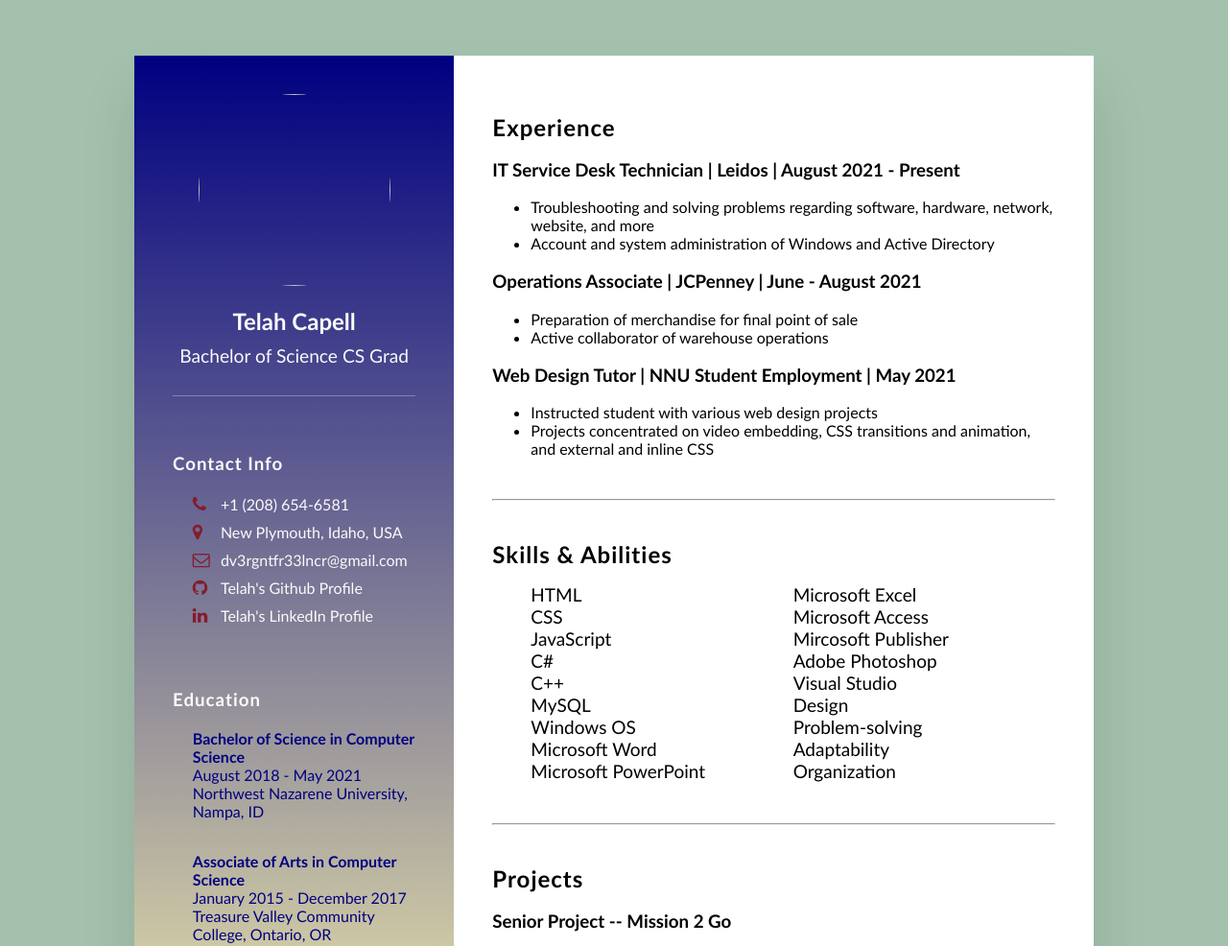
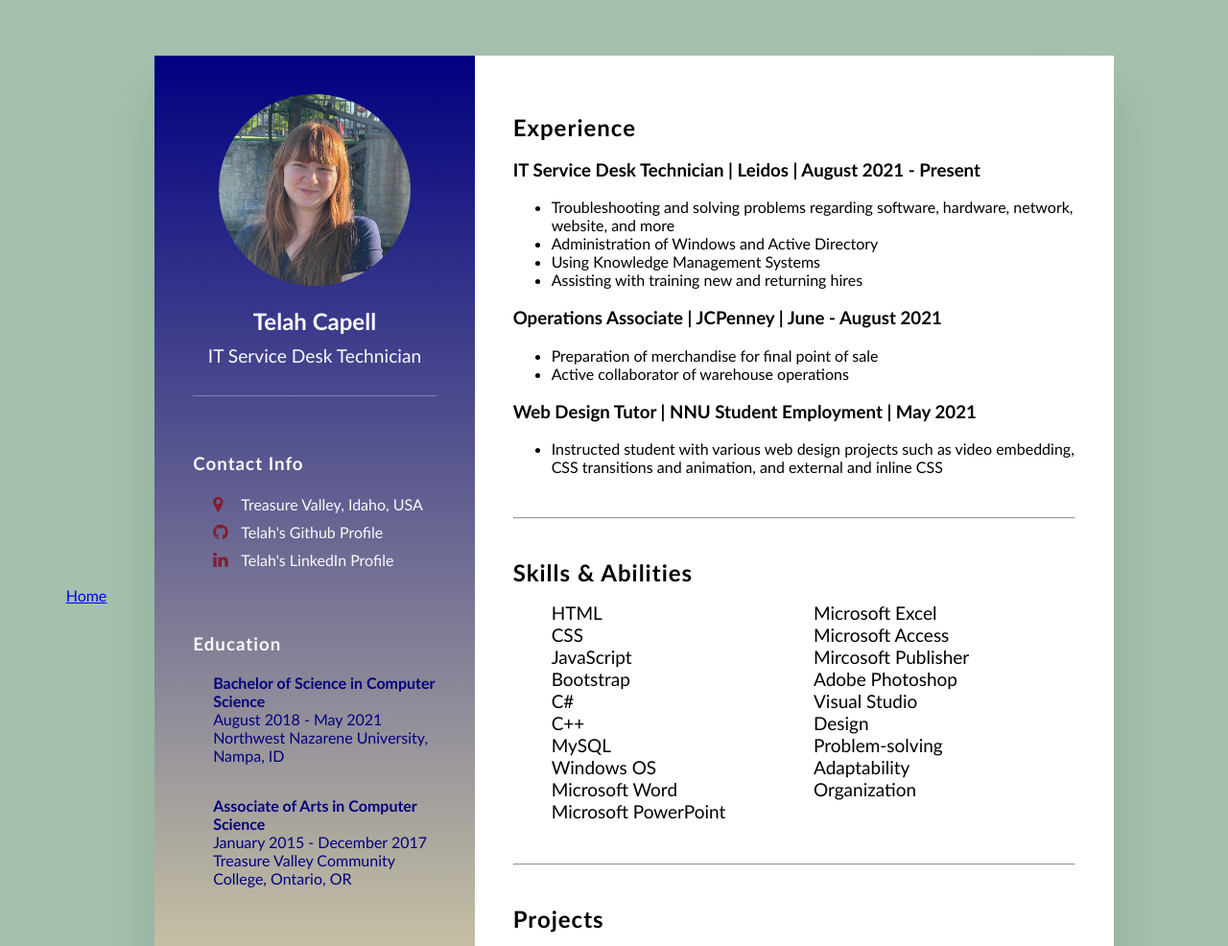
Before and after one commit to dv3rgntfr33lncr/Telah-portfolio, a plain HTML site: page other projects/Telah Capell-Resume.html in a window 1280 px wide. Shown: the top 986 px of the page at 96% size. Drawn offline with Linux system fonts and the light colour scheme.

Commit message:
Update Telah Capell-Resume.html

```diff
--- a/other projects/Telah Capell-Resume.html
+++ b/other projects/Telah Capell-Resume.html
@@ -12,29 +12,26 @@
 </head>
 <body>
 
+    <nav class="originalnav">
+        <!--Navigation bar-->
+        <a href="../index.html">Home</a>
+    </nav>
+
     <div class="container">
         <div class="leftSide">
             <div class="profileText">
                 <div class="imgBox">
-                    <img src="../Images/telah.jpg" />
+                    <img src="../Images/profile pic.jpg" />
                 </div>
-                <h2>Telah Capell<br /><span>Bachelor of Science CS Grad</span></h2>
+                <h2>Telah Capell<br /><span>IT Service Desk Technician</span></h2>
             </div>
 
             <div class="contactInfo">
                 <h3 class="title">Contact Info</h3>
                 <ul>
                     <li>
-                        <span class="icon"><i class="fa fa-phone" aria-hidden="true"></i></span>
-                        <span class="text">+1 (208) 654-6581</span>
-                    </li>
-                    <li>
                         <span class="icon"><i class="fa fa-map-marker" aria-hidden="true"></i></span>
-                        <span class="text">New Plymouth, Idaho, USA</span>
-                    </li>
-                    <li>
-                        <span class="icon"><i class="fa fa-envelope-o" aria-hidden="true"></i></span>
-                        <span class="text">dv3rgntfr33lncr@gmail.com</span>
+                        <span class="text">Treasure Valley, Idaho, USA</span>
                     </li>
                     <li>
                         <span class="icon"><i class="fa fa-github" aria-hidden="true"></i></span>
@@ -75,7 +72,9 @@
                     </div>
                         <ul>
                             <li>Troubleshooting and solving problems regarding software, hardware, network, website, and more</li>
-                               <li>Account and system administration of Windows and Active Directory</li>
+                               <li>Administration of Windows and Active Directory</li>
+                               <li>Using Knowledge Management Systems</li>
+                               <li>Assisting with training new and returning hires</li>
                         </ul>
                     </div>
                 <div class="box">
@@ -93,9 +92,7 @@
                         <h3>Web Design Tutor | NNU Student Employment | May 2021</h3>
                     </div>
                         <ul>
-                            <li>Instructed student with various web design projects</li>
-                               <li>Projects concentrated on video embedding, CSS transitions and animation, and external and inline CSS
-                                   </li>
+                            <li>Instructed student with various web design projects such as video embedding, CSS transitions and animation, and external and inline CSS</li>
                         </ul>
                     </div>
                 <br />
@@ -108,6 +105,7 @@
                             <div>HTML</div>
                             <div>CSS</div>
                             <div>JavaScript</div>
+                            <div>Bootstrap</div>
                             <div>C#</div>
                             <div>C++</div>
                             <div>MySQL</div>
```
